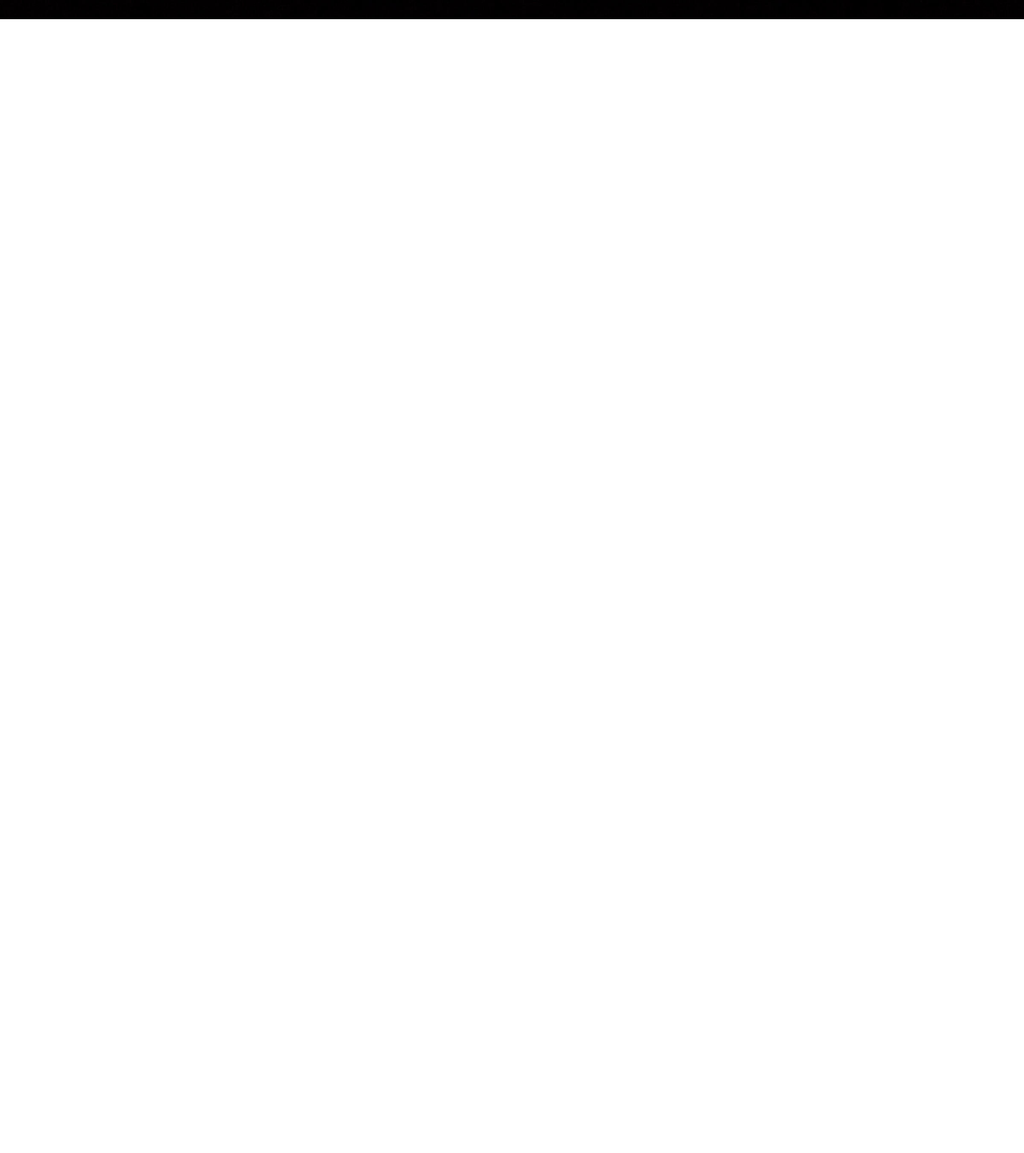
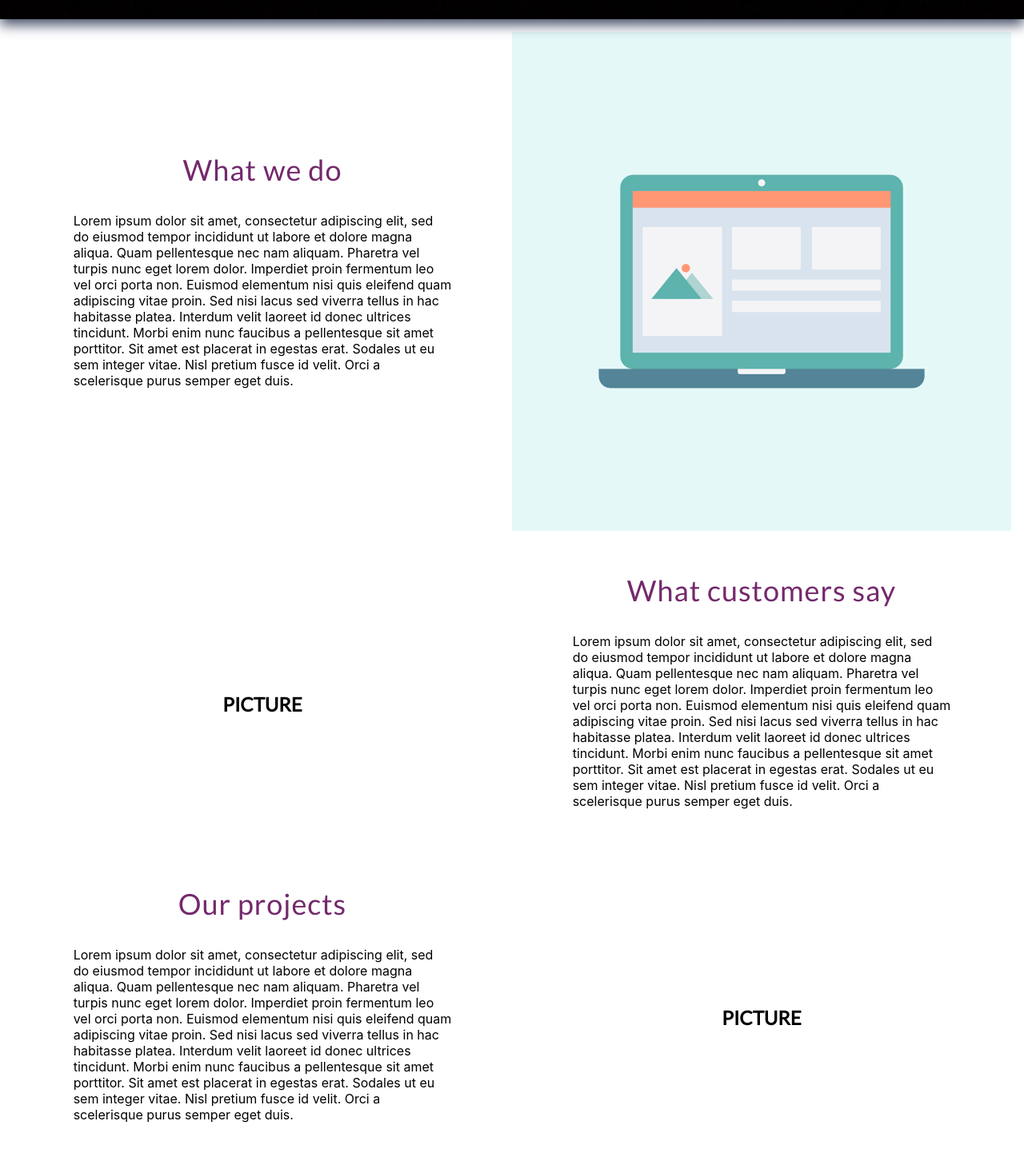
Before and after one commit to RandallBG/TribbleSoftwareWebsite, a React (Create React App) app: page / in a window 1280 px wide. Shown: the part 344-1786 px from the top of the page at 80% size. Before the commit the page ends 800 px from the top, so only its background shows below. Built offline with nearby package versions, Linux system fonts and the light colour scheme.

Commit message:
update homepage
homepage layout scaffolding

```diff
--- a/public/index.html
+++ b/public/index.html
@@ -7,9 +7,9 @@
   <meta name="viewport" content="width=device-width, initial-scale=1" />
   <meta name="theme-color" content="#000000" />
   <meta name="description" content="Web site created using create-react-app" />
-  <link rel="preconnect" href="https://fonts.googleapis.com">
-  <link rel="preconnect" href="https://fonts.gstatic.com" crossorigin>
-  <link href="https://fonts.googleapis.com/css2?family=Lato:ital,wght@0,400;1,300&display=swap" rel="stylesheet">
+  <style>
+    @import url('https://fonts.googleapis.com/css2?family=Lato:wght@300;400&display=swap');
+  </style>
   <link rel="apple-touch-icon" href="%PUBLIC_URL%/logo192.png" />
   <!--
       manifest.json provides metadata used when your web app is installed on a
--- a/src/App.css
+++ b/src/App.css
@@ -4,37 +4,11 @@
   padding: 0;
 }
 
-.App-logo {
-  height: 40vmin;
-  pointer-events: none;
+h1,
+h2,
+h3,
+h4,
+h5,
+h6 {
+  font-family: "lato", sans-serif;
 }
-
-@media (prefers-reduced-motion: no-preference) {
-  .App-logo {
-    animation: App-logo-spin infinite 20s linear;
-  }
-}
-
-.App-header {
-  background-color: #282c34;
-  min-height: 100vh;
-  display: flex;
-  flex-direction: column;
-  align-items: center;
-  justify-content: center;
-  font-size: calc(10px + 2vmin);
-  color: white;
-}
-
-.App-link {
-  color: #61dafb;
-}
-
-@keyframes App-logo-spin {
-  from {
-    transform: rotate(0deg);
-  }
-  to {
-    transform: rotate(360deg);
-  }
-}
--- a/src/components/Home/Home.css
+++ b/src/components/Home/Home.css
@@ -0,0 +1,38 @@
+.column {
+  width: 100%;
+  display: flex;
+  justify-content: space-around;
+  align-items: center;
+  padding: 1rem;
+}
+.imgWrapper {
+  width: 50%;
+  text-align: center;
+}
+.imgWrapper img {
+  width: 100%;
+}
+.columnBlurb {
+  display: flex;
+  width: 50%;
+
+  flex-direction: column;
+  justify-content: center;
+  align-items: center;
+  padding: 1rem;
+}
+
+.columnBlurb h2 {
+  font-size: 36px;
+  letter-spacing: 1px;
+  font-weight: 400;
+  color: #74296c;
+  text-align: center;
+  margin: 0;
+}
+
+.columnBlurb p {
+  padding: 1rem;
+  margin: 1rem;
+  max-width: 50ch;
+}
--- a/src/components/Home/Home.js
+++ b/src/components/Home/Home.js
@@ -1,9 +1,72 @@
 import React from "react";
-import Hero from "../modules/Hero/Hero";
+import "./Home.css";
+import laptop from "./Laptop.jpg";
+
 const Home = () => {
   return (
     <div>
+      <div className="column">
+        <div className="columnBlurb">
+          <h2>What we do</h2>
+          <p>
+            Lorem ipsum dolor sit amet, consectetur adipiscing elit, sed do
+            eiusmod tempor incididunt ut labore et dolore magna aliqua. Quam
+            pellentesque nec nam aliquam. Pharetra vel turpis nunc eget lorem
+            dolor. Imperdiet proin fermentum leo vel orci porta non. Euismod
+            elementum nisi quis eleifend quam adipiscing vitae proin. Sed nisi
+            lacus sed viverra tellus in hac habitasse platea. Interdum velit
+            laoreet id donec ultrices tincidunt. Morbi enim nunc faucibus a
+            pellentesque sit amet porttitor. Sit amet est placerat in egestas
+            erat. Sodales ut eu sem integer vitae. Nisl pretium fusce id velit.
+            Orci a scelerisque purus semper eget duis.
+          </p>
+        </div>
 
+        <div className="imgWrapper">
+          <img src={laptop} alt="laptop" />
+        </div>
+      </div>
+      <div className="column">
+        <div className="imgWrapper">
+          <h2>PICTURE</h2>
+        </div>
+        <div className="columnBlurb">
+          <h2>What customers say</h2>
+          <p>
+            Lorem ipsum dolor sit amet, consectetur adipiscing elit, sed do
+            eiusmod tempor incididunt ut labore et dolore magna aliqua. Quam
+            pellentesque nec nam aliquam. Pharetra vel turpis nunc eget lorem
+            dolor. Imperdiet proin fermentum leo vel orci porta non. Euismod
+            elementum nisi quis eleifend quam adipiscing vitae proin. Sed nisi
+            lacus sed viverra tellus in hac habitasse platea. Interdum velit
+            laoreet id donec ultrices tincidunt. Morbi enim nunc faucibus a
+            pellentesque sit amet porttitor. Sit amet est placerat in egestas
+            erat. Sodales ut eu sem integer vitae. Nisl pretium fusce id velit.
+            Orci a scelerisque purus semper eget duis.
+          </p>
+        </div>
+      </div>
+      <div className="column">
+        <div className="columnBlurb">
+          <h2>Our projects</h2>
+          <p>
+            Lorem ipsum dolor sit amet, consectetur adipiscing elit, sed do
+            eiusmod tempor incididunt ut labore et dolore magna aliqua. Quam
+            pellentesque nec nam aliquam. Pharetra vel turpis nunc eget lorem
+            dolor. Imperdiet proin fermentum leo vel orci porta non. Euismod
+            elementum nisi quis eleifend quam adipiscing vitae proin. Sed nisi
+            lacus sed viverra tellus in hac habitasse platea. Interdum velit
+            laoreet id donec ultrices tincidunt. Morbi enim nunc faucibus a
+            pellentesque sit amet porttitor. Sit amet est placerat in egestas
+            erat. Sodales ut eu sem integer vitae. Nisl pretium fusce id velit.
+            Orci a scelerisque purus semper eget duis.
+          </p>
+        </div>
+
+        <div className="imgWrapper">
+          <h2>PICTURE</h2>
+        </div>
+      </div>
     </div>
   );
 };
--- a/src/components/modules/Hero/Hero.css
+++ b/src/components/modules/Hero/Hero.css
@@ -5,6 +5,7 @@
   background-image: url(Http://localhost:3000/NightSky.jpg);
   background-size: cover;
   background-position: 50% 75%;
+  box-shadow: 0px 7px 15px rgba(67, 77, 101, 1);
 }
 
 .heroText {
@@ -18,12 +19,14 @@
   font-size: 1.2rem;
 }
 
-.heroText h2 {
+.heroText h1 {
   padding: 1rem;
+  font-weight: 300;
 }
 .heroText h3 {
   padding: 1rem;
   margin-bottom: 2rem;
+  font-weight: 300;
 }
 .heroText a {
   text-decoration: none;
--- a/src/components/modules/Hero/Hero.js
+++ b/src/components/modules/Hero/Hero.js
@@ -5,7 +5,7 @@ const Hero = () => {
   return (
     <div className="hero">
       <div className="heroText">
-        <h2>Web developers who care</h2>
+        <h1>Web developers who care</h1>
         <h3>Write to us for a quote, its free.</h3>
         <Link to="/contact">Contact</Link>
       </div>
```
Also changed, not shown: src/components/Home/Laptop.jpg (added).
